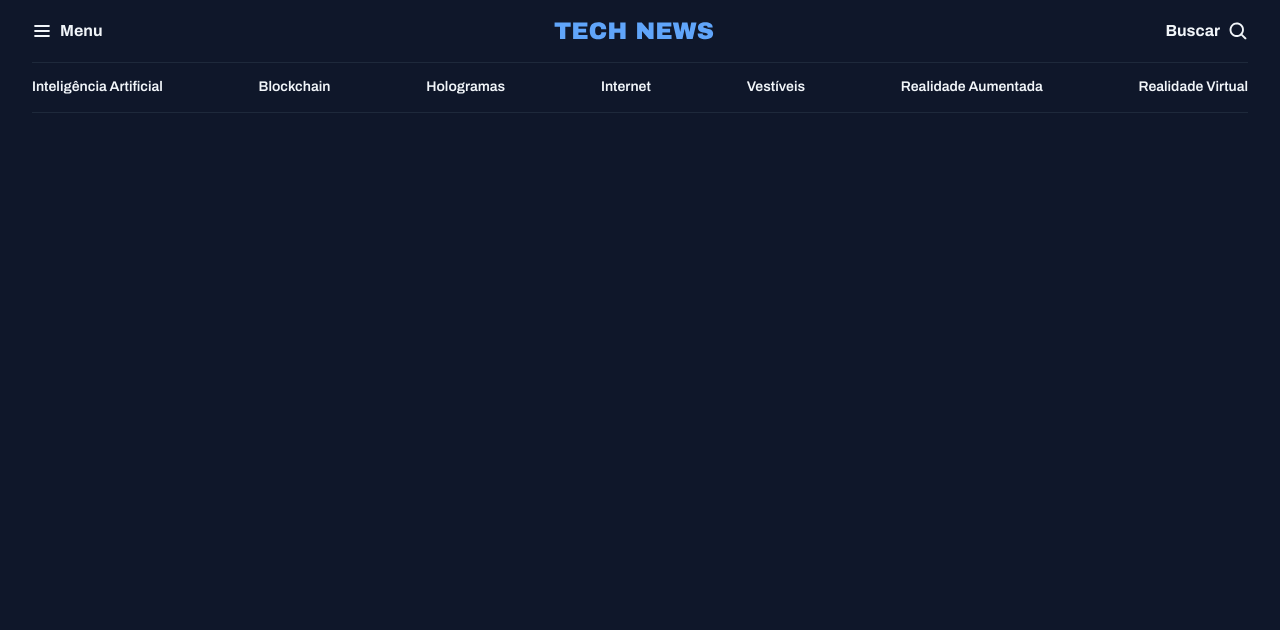
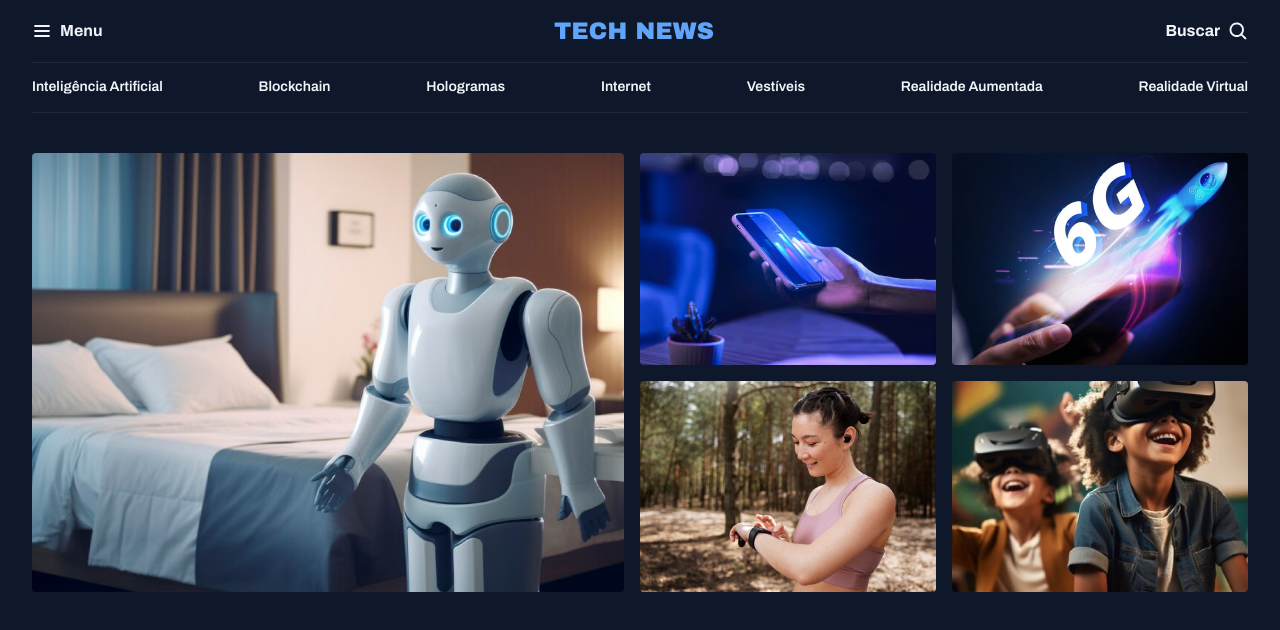
Before and after one commit to klucas27/portal-de-noticias-rocktseat, a plain HTML site: page index.html in a window 1280 px wide. Drawn offline with Linux system fonts and the light colour scheme.

Commit message:
Config sections highlight

```diff
--- a/index.html
+++ b/index.html
@@ -1,5 +1,6 @@
 <!DOCTYPE html>
 <html lang="pt-br">
+
 <head>
     <link rel="preconnect" href="https://fonts.googleapis.com">
     <link rel="preconnect" href="https://fonts.gstatic.com" crossorigin>
@@ -9,8 +10,11 @@
     <title>Portal de Notícias</title>
     <link rel="stylesheet" href="style/index.css">
 
-    <link href="https://fonts.googleapis.com/css2?family=Archivo:ital,wght@0,100..900;1,100..900&family=Poppins:wght@400;600;800&display=swap" rel="stylesheet">
+    <link
+        href="https://fonts.googleapis.com/css2?family=Archivo:ital,wght@0,100..900;1,100..900&family=Poppins:wght@400;600;800&display=swap"
+        rel="stylesheet">
 </head>
+
 <body>
     <header class="container">
         <nav id="nav-primary" class="grid grid-flow-col">
@@ -34,9 +38,24 @@
             <a href="#">Internet</a>
             <a href="#">Vestíveis</a>
             <a href="#">Realidade Aumentada</a>
-            <a href="#">Realidade  Virtual</a>
+            <a href="#">Realidade Virtual</a>
         </nav>
+    </header>
 
-    </header>
+    <main class="grid container">
+        <section id="featured" class="grid grid-flow-col gap-16">
+            <div>
+                <img src="assets/images/Image 01.png" alt="">
+            </div>
+            <div class="grid grid-cols-2 gap-16">
+                <div><img src="assets/images/Image 02.png" alt=""></div>
+                <div><img src="assets/images/Image 03.png" alt=""></div>
+                <div><img src="assets/images/Image 04.png" alt=""></div>
+                <div><img src="assets/images/Image 05.png" alt=""></div>
+            </div>
+        </section>
+    </main>
+
 </body>
+
 </html>
--- a/style/global.css
+++ b/style/global.css
@@ -45,18 +45,16 @@ h1, h2, h3 {
     font: inherit;
 }
 
+img {
+    max-width: 100%;
+}
+
 .container {
     max-width: 1280px;
     padding-inline: 32px;
     margin-inline: auto;
 }
 
-/* utilitary-first */
-
-.grid {
-    display: grid;
+main {
+    margin-top: 40px;
 }
-
-.grid-flow-col {
-    grid-auto-flow: column;
-}
--- a/style/index.css
+++ b/style/index.css
@@ -1,2 +1,4 @@
 @import url(global.css);
+@import url(utility.css);
 @import url(header.css);
+@import url(sections.css);
--- /dev/null
+++ b/style/sections.css
@@ -0,0 +1,8 @@
+#featured {
+
+    img {
+        height: 100%;
+        object-fit: cover;
+        border-radius: 4px;
+    }
+}
--- /dev/null
+++ b/style/utility.css
@@ -0,0 +1,18 @@
+/* utilitary-first */
+
+.grid {
+    display: grid;
+}
+
+.grid-flow-col {
+    grid-auto-flow: column;
+}
+
+.grid-cols-2 {
+    grid-template-columns: 1fr 1fr;
+
+}
+
+.gap-16 {
+    gap: 16px;
+}
```
